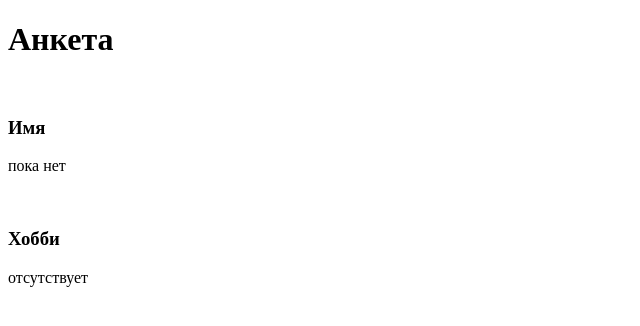
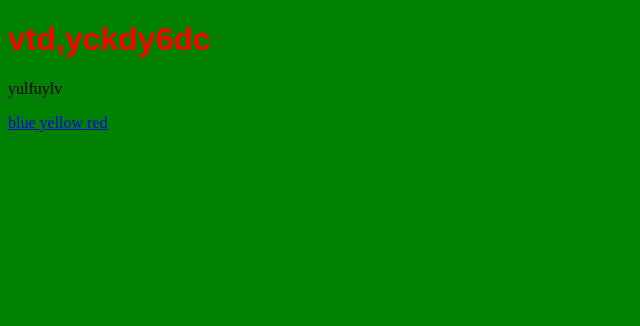
Before and after one commit to uuhfgjierghresgsfijg/jsirngvsndnv, a plain HTML site: page index.html in a window 1280 px wide. Shown: the whole page, without its empty margins (0-640 px from the left). Drawn offline with Linux system fonts and the light colour scheme.

Commit message:
Add files via upload

```diff
--- a/index.html
+++ b/index.html
@@ -1,15 +1,30 @@
 <!DOCTYPE html>
 <html>
 <head>
-	<title>бе</title>
+	<meta charset="utf-8">
+	<meta name="viewport" content="width=device-width, initial-scale=1">
+	<title>gyfuy8itukf</title>
+	<style type="text/css">
+		h1{
+			color: red;
+			font-family:Arial ;
+		}
+		body{
+			background-color:green ;
+		}
+	</style>
 </head>
 <body>
-	<h1>Анкета</h1>
-	<br>
-	<h3>Имя</h3>
-	<p>пока нет</p>
-	<br>
-<h3>Хобби</h3>
-<p>отсутствует</p>
+<h1>vtd,yckdy6dc</h1>
+<p>yulfuylv</p>
+<a href="file:///C:/Users/14/Desktop/Новая%20папка%20(2)/blue.html">
+blue
+</a>
+<a href="file:///C:/Users/14/Desktop/Новая%20папка%20(2)/yellow.html">
+	yellow
+</a>
+<a href="file:///C:/Users/14/Desktop/Новая%20папка%20(2)/red.html">
+	red
+</a>
 </body>
 </html>
```
